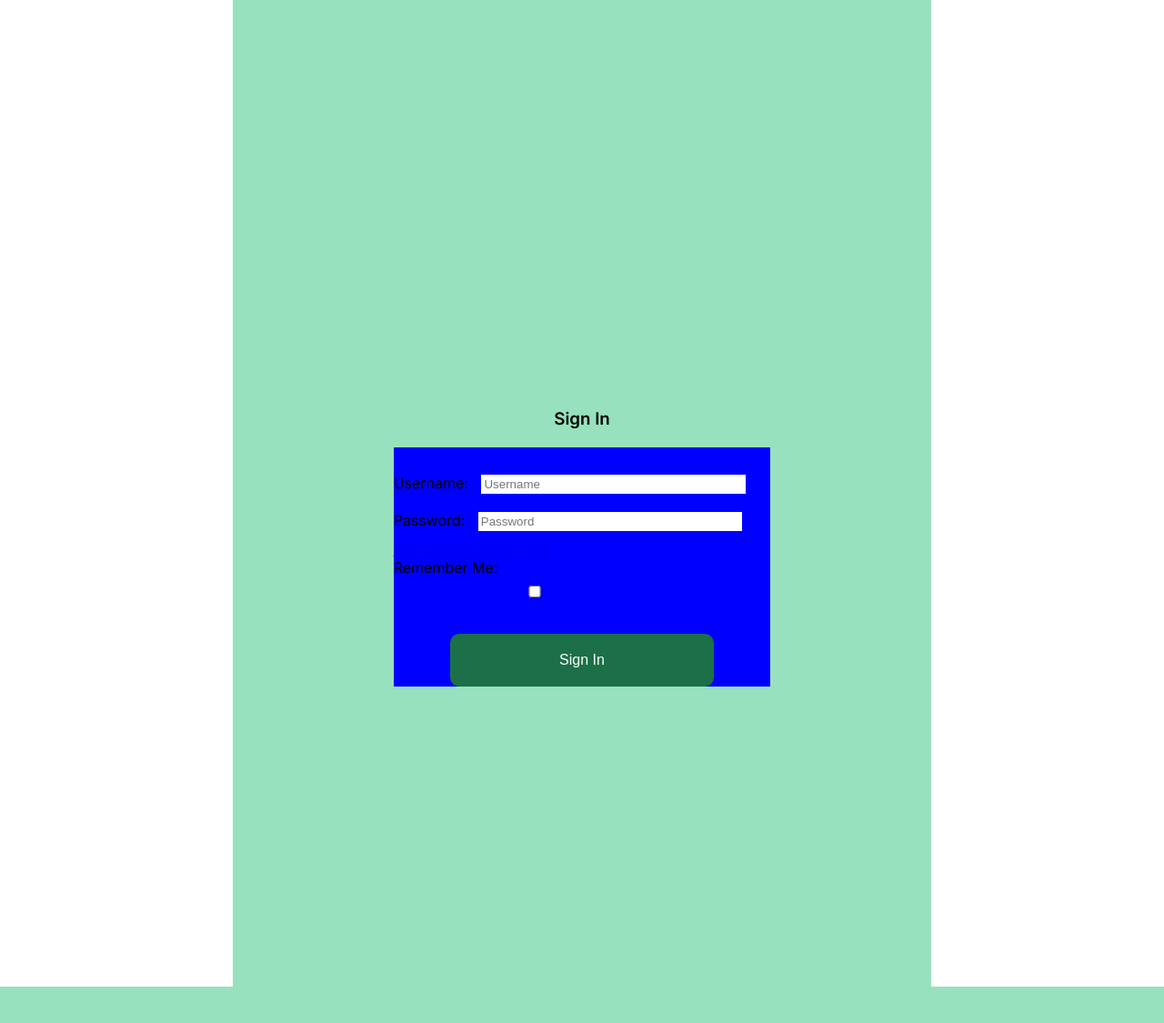
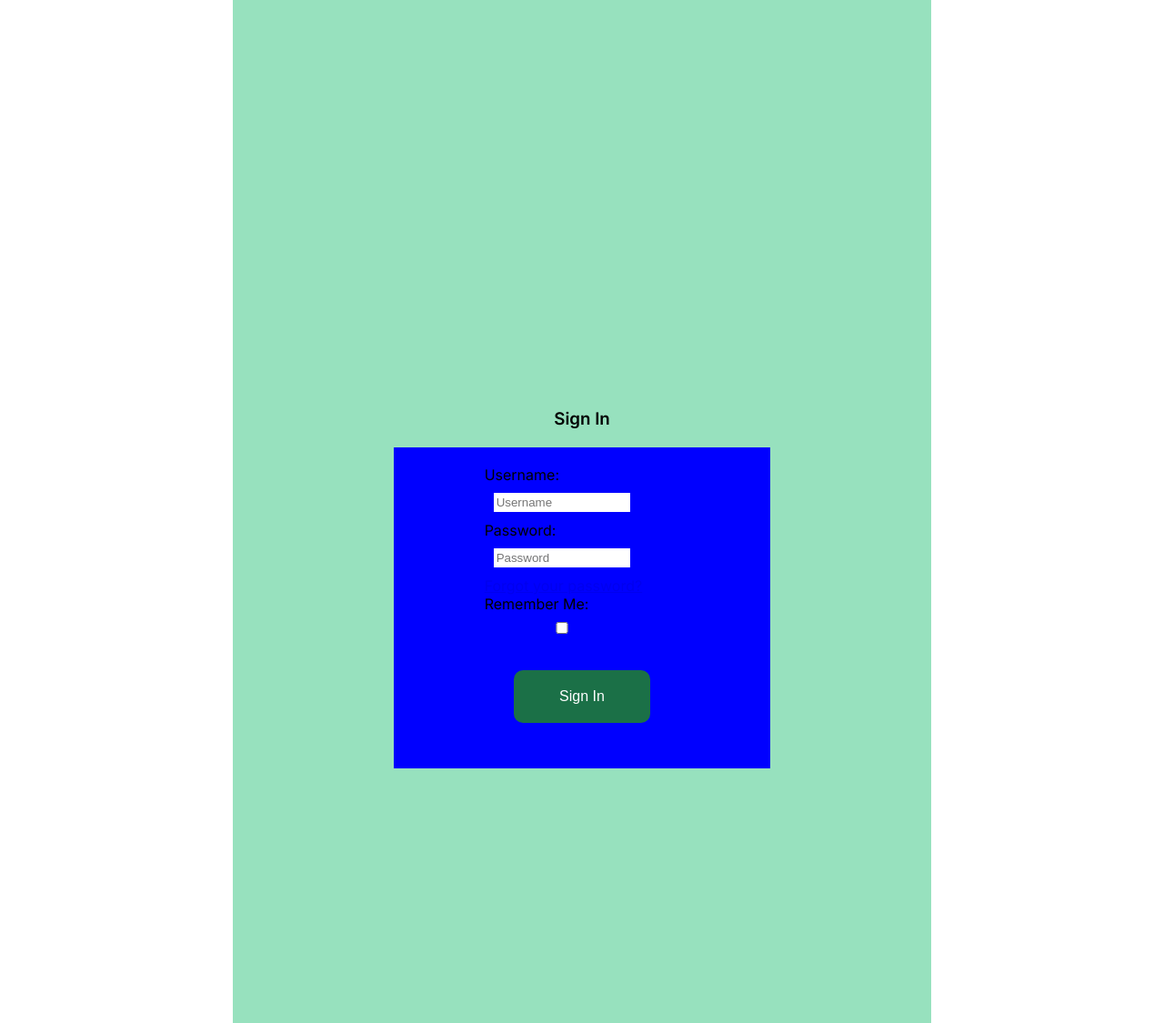
Before and after one commit to CatherineP37/project_4, a Django app: page /accounts/login/ in a window 1280 px wide. Shown: the part 151-1276 px from the top of the page at 91% size. Before the commit the page ends 1236 px from the top, so only its background shows below. Run offline with Django 4.2, Linux system fonts and the light colour scheme; some libraries are stand-ins or nearby versions.

Commit message:
Add more padding to login form

```diff
--- a/static/css/style.css
+++ b/static/css/style.css
@@ -159,7 +159,7 @@ form {
     background-color: blue;
 	width: 90%;
 	margin: 20px auto;
-	padding: 20px 0 0 0;
+	padding: 20px 100px;
 }
 
 form input {
```
